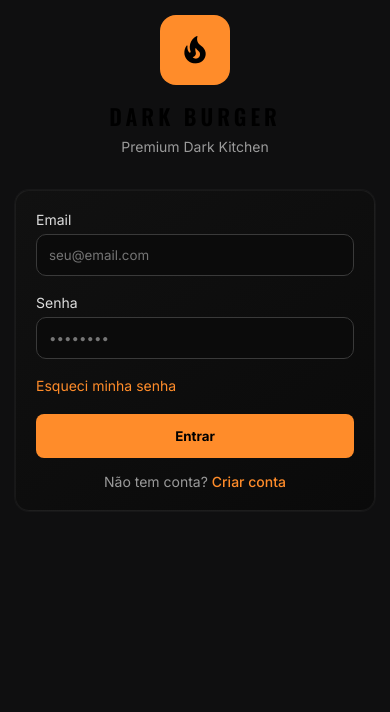
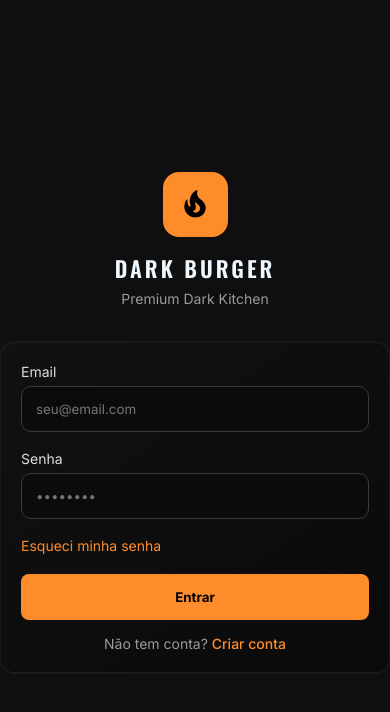
Before and after one commit to analui7/darkBurguer, an Angular app: page / in a window 390 px wide. Shown: the top 712 px of the page. Built offline with nearby package versions, Linux system fonts and the light colour scheme.

Commit message:
css responsive implementation

```diff
--- a/src/app/pages/cadastro/cadastro.css
+++ b/src/app/pages/cadastro/cadastro.css
@@ -4,6 +4,22 @@
   margin:0;
   padding:0;
   box-sizing:border-box;
+}
+
+/* COMPONENTE ANGULAR */
+:host{
+  width:100%;
+  min-height:100vh;
+
+  display:flex;
+  justify-content:center;
+  align-items:center;
+}
+
+html,
+body{
+  width:100%;
+  min-height:100%;
 }
 
 body{
@@ -21,19 +37,33 @@ body{
   padding:20px;
 }
 
-/* CONTAINER */
+/* =======================================
+   CONTAINER
+======================================= */
+
 .container{
   width:100%;
   max-width:450px;
+
+  display:flex;
+  flex-direction:column;
+  justify-content:center;
+
+  margin:auto;
 }
 
-/* VOLTAR */
+/* =======================================
+   VOLTAR
+======================================= */
+
 .back{
   display:flex;
   align-items:center;
   gap:6px;
 
-  margin-bottom:35px;
+  width:fit-content;
+
+  margin-bottom:40px;
 }
 
 .back .material-icons{
@@ -47,9 +77,18 @@ body{
 
   font-size:15px;
   font-weight:500;
+
+  transition:.2s;
 }
 
-/* LOGO */
+.back-link:hover{
+  color:#fff;
+}
+
+/* =======================================
+   LOGO
+======================================= */
+
 .logo-area{
   text-align:center;
   margin-bottom:28px;
@@ -75,12 +114,18 @@ body{
   font-size:42px;
 }
 
-/* TITULO */
-.logo-area h1{
+/* =======================================
+   TITULO
+======================================= */
+
+.logo-area h1,
+.tituloCriar{
   font-size:58px;
   font-weight:800;
 
   margin-bottom:10px;
+
+  line-height:1.1;
 }
 
 .subtitle{
@@ -88,18 +133,31 @@ body{
   font-size:16px;
 }
 
-/* CARD */
+/* =======================================
+   CARD
+======================================= */
+
 .card{
-  background:linear-gradient(145deg,#171717,#111);
+  background:linear-gradient(
+    145deg,
+    #171717,
+    #111
+  );
 
-  border:1px solid #242424;
+  border:1px solid rgba(255,255,255,0.06);
 
   border-radius:16px;
 
   padding:32px;
+
+  box-shadow:
+    0 0 0 1px rgba(255,255,255,0.03);
 }
 
-/* INPUTS */
+/* =======================================
+   INPUTS
+======================================= */
+
 .input-group{
   margin-bottom:24px;
 }
@@ -117,8 +175,6 @@ label{
 
 input{
   width:100%;
-
-  font-family: 'Inter', system-ui, -apple-system, sans-serif;
 
   height:56px;
 
@@ -138,13 +194,7 @@ input{
 
   transition:0.2s;
 
-   outline: none;
-}
-
-input:-webkit-autofill {
-  -webkit-box-shadow: 0 0 0 1000px #151515 inset !important;
-  -webkit-text-fill-color: #fff !important;
-
+  font-family:'Inter', system-ui, sans-serif;
 }
 
 input::placeholder{
@@ -153,9 +203,22 @@ input::placeholder{
 
 input:focus{
   border-color:#ff932f;
+
+  box-shadow:
+    0 0 0 1px rgba(255,147,47,0.15);
 }
 
-/* BOTÃO */
+input:-webkit-autofill{
+  -webkit-box-shadow:
+    0 0 0 1000px #151515 inset !important;
+
+  -webkit-text-fill-color:#fff !important;
+}
+
+/* =======================================
+   BOTÃO
+======================================= */
+
 button{
   width:100%;
   height:58px;
@@ -168,43 +231,53 @@ button{
   color:#000;
 
   font-size:18px;
-  font-weight:bold;
+  font-weight:700;
 
   cursor:pointer;
-font-family: 'Inter', system-ui, sans-serif;
-  transition:0.7s;
+
+  font-family:'Inter', system-ui, sans-serif;
+
+  transition:.2s;
 }
 
 button:hover{
-  opacity:0.92;
-  border-color: #ff932f;
+  transform:translateY(-1px);
+  opacity:.95;
 }
 
-/* ========================= */
-/* MOBILE */
-/* ========================= */
+/* =======================================
+   TABLET
+======================================= */
 
-@media(max-width:480px){
+@media (max-width:768px){
 
   body{
-    align-items:flex-start;
-    padding:28px 16px;
+    padding:24px;
+  }
+
+  .container{
+    max-width:450px;
+  }
+}
+
+/* =======================================
+   MOBILE
+======================================= */
+
+@media (max-width:480px){
+
+  body{
+    padding:16px;
   }
 
   .container{
     max-width:100%;
   }
 
-  /* VOLTAR */
   .back{
-    margin-bottom:26px;
+    margin-bottom:28px;
   }
 
-  .back-link{
-    font-size:15px;
-  }
-
-  /* LOGO */
   .logo-icon{
     width:68px;
     height:68px;
@@ -218,21 +291,21 @@ button:hover{
     font-size:36px;
   }
 
-  .logo-area h1{
-    font-size:35px;
-  }
+  .logo-area h1,
   .tituloCriar{
-    font-size: 35px;
+    font-size:38px;
   }
 
   .subtitle{
     font-size:14px;
   }
 
-  /* CARD */
   .card{
-    padding:28px;
-    border-radius:14px;
+    padding:24px;
+  }
+
+  .input-group{
+    margin-bottom:18px;
   }
 
   input{
@@ -240,10 +313,19 @@ button:hover{
     font-size:15px;
   }
 
-
-
   button{
     height:54px;
     font-size:15px;
   }
 }
+
+/* =======================================
+   MONITORES GRANDES
+======================================= */
+
+@media (min-width:1400px){
+
+  .container{
+    transform:scale(1.03);
+  }
+}
--- a/src/app/pages/esqueci/esqueci.css
+++ b/src/app/pages/esqueci/esqueci.css
@@ -6,38 +6,56 @@
   box-sizing: border-box;
 }
 
+html,
+body {
+  width: 100%;
+  min-height: 100%;
+}
+
 body {
   background: #000;
-    font-family: 'Inter', system-ui, -apple-system, sans-serif;
   color: #fff;
+  font-family: 'Inter', system-ui, -apple-system, sans-serif;
+
+  min-height: 100vh;
 
   display: flex;
   justify-content: center;
   align-items: center;
-  height: 100vh;
+
+  padding: 20px;
 }
 
-/* Container */
+/* ==================================
+   CONTAINER
+================================== */
+
 .container {
   width: 100%;
   max-width: 520px;
-  padding: 20px;
-  text-align: center;
+
+  display: flex;
+  flex-direction: column;
+
+  justify-content: center;
+
+  margin: auto;
 }
 
+/* ==================================
+   BOTÃO VOLTAR
+================================== */
 
-
-/* Voltar */
 .back {
   width: fit-content;
 
   background: #ff8c2a;
+
   padding: 8px 18px;
+
   border-radius: 14px;
 
-  margin-bottom: 60px;
-
-  margin-left: -10px; /* joga um pouco pra esquerda */
+  margin-bottom: 50px;
 }
 
 .back-link {
@@ -46,7 +64,10 @@ body {
   font-weight: bold;
 }
 
-/* Logo */
+/* ==================================
+   LOGO
+================================== */
+
 .logo-area {
   text-align: center;
   margin-bottom: 35px;
@@ -55,7 +76,9 @@ body {
 .logo-icon {
   width: 70px;
   height: 70px;
+
   background: #ff8c2a;
+
   border-radius: 16px;
 
   display: flex;
@@ -70,12 +93,10 @@ body {
   font-size: 32px;
 }
 
-/* Título */
 .logo-area h1 {
-  font-family: 'Oswald', sans-serif;
+  font-size: 26px;
+  font-weight: 700;
   letter-spacing: 2px;
-  font-size: 26px;
-  font-weight: bolder;
 }
 
 .logo-area p {
@@ -84,8 +105,10 @@ body {
   margin-top: 6px;
 }
 
+/* ==================================
+   TÍTULOS
+================================== */
 
-/* Título */
 h1 {
   font-size: 28px;
   font-weight: 700;
@@ -98,72 +121,167 @@ h1 {
   margin-bottom: 35px;
 }
 
-/* Card */
+/* ==================================
+   CARD
+================================== */
+
 .card {
+  width: 100%;
+
   background: linear-gradient(145deg, #111, #0a0a0a);
-  border: 1px solid #1f1f1f;
+
+  border: 1px solid rgba(255, 255, 255, 0.06);
+
   border-radius: 14px;
+
   padding: 25px;
+
   text-align: left;
+
+  box-shadow: 0 0 0 1px rgba(255,255,255,0.03);
 }
 
-/* Label */
+/* ==================================
+   FORM
+================================== */
+
 label {
+  display: block;
+
+  color: #ddd;
+
   font-size: 14px;
-  color: #ddd;
+
   margin-bottom: 6px;
-  display: block;
 }
 
-/* Input */
 input {
   width: 100%;
+
   padding: 12px;
+
   border-radius: 10px;
+
   border: 1px solid #2f2f2f;
+
   background: #0b0b0b;
+
   color: #fff;
+
   margin-bottom: 20px;
+
   outline: none;
+
+  transition: 0.2s;
 }
 
 input::placeholder {
   color: #777;
 }
 
-/* Focus */
 input:focus {
-  border: 1px solid #ff8c2a;
+  border-color: #ff8c2a;
+  box-shadow: 0 0 0 1px rgba(255,140,42,0.15);
 }
 
-/* Botão */
+/* ==================================
+   BOTÃO
+================================== */
+
 button {
   width: 100%;
+
   background: #ff8c2a;
+
   color: #000;
+
   border: none;
+
   padding: 14px;
+
   border-radius: 10px;
-  font-weight: bold;
+
+  font-weight: 700;
+
   cursor: pointer;
-    font-family: 'Inter', system-ui, -apple-system, sans-serif;
-  transition: 0.2s;
+
+  font-family: 'Inter', system-ui, -apple-system, sans-serif;
+
+  transition: 0.2s ease;
 }
 
 button:hover {
-  opacity: 0.9;
+  transform: translateY(-1px);
 }
 
-/* MOBILE AJUSTE */
-@media (max-width: 480px) {
+/* ==================================
+   TABLET
+================================== */
+
+@media (max-width: 768px) {
   body {
-    align-items: flex-start;
+    padding: 24px;
   }
 
   .container {
-    margin-top: 40px;
-  }
-.back {
-    margin-bottom: 50px;
+    max-width: 500px;
   }
 }
+
+/* ==================================
+   MOBILE
+================================== */
+
+@media (max-width: 480px) {
+  body {
+    padding: 16px;
+  }
+
+  .container {
+    max-width: 100%;
+  }
+
+  .back {
+    margin-bottom: 35px;
+  }
+
+  .logo-icon {
+    width: 65px;
+    height: 65px;
+  }
+
+  .logo-area h1 {
+    font-size: 22px;
+  }
+
+  .card {
+    padding: 20px;
+  }
+
+  input {
+    padding: 14px;
+  }
+
+  button {
+    padding: 15px;
+  }
+}
+
+/* ==================================
+   MONITORES GRANDES
+================================== */
+
+@media (min-width: 1400px) {
+  .container {
+    transform: scale(1.05);
+  }
+}
+
+:host {
+  width: 100%;
+  min-height: 100vh;
+
+  display: flex;
+  justify-content: center;
+  align-items: center;
+}
--- a/src/app/pages/login/login.css
+++ b/src/app/pages/login/login.css
@@ -8,36 +8,62 @@
   box-sizing: border-box;
 }
 
+html,
+body {
+  width: 100%;
+  min-height: 100%;
+}
+
 body {
   background: #000;
   color: #fff;
   font-family: 'Inter', system-ui, -apple-system, sans-serif;
+
   display: flex;
   justify-content: center;
   align-items: center;
-  height: 100vh;
+
+  min-height: 100vh;
+
+  padding: 20px;
 }
 
-/* Container */
+/* ==========================================
+   CONTAINER PRINCIPAL
+========================================== */
+
 .container {
   width: 100%;
   max-width: 420px;
-  padding: 20px;
+
+  display: flex;
+  flex-direction: column;
+  justify-content: center;
+
+  margin: auto;
 }
 
-a{
+/* ==========================================
+   LINKS
+========================================== */
+
+a {
   text-decoration: none;
-color: black;
+  color: black;
 }
-/* Logo */
+
+.entrar {
+  text-decoration: none;
+  color: #000;
+}
+
+/* ==========================================
+   LOGO
+========================================== */
+
 .logo-area {
   text-align: center;
   margin-bottom: 35px;
-}
-
-.entrar{
-  text-decoration: none;
-  color: #000;
 }
 
 .logo-icon {
@@ -58,7 +84,6 @@ color: black;
   font-size: 32px;
 }
 
-/* Título */
 .logo-area h1 {
   font-family: 'Oswald', sans-serif;
   letter-spacing: 4px;
@@ -71,22 +96,33 @@ color: black;
   margin-top: 6px;
 }
 
-/* Card */
+/* ==========================================
+   CARD
+========================================== */
+
 .card {
   background: linear-gradient(145deg, #111, #0a0a0a);
-  border: 1px solid rgba(255, 255, 255, 0.06); /* BORDA FINA */
+
+  border: 1px solid rgba(255, 255, 255, 0.06);
+
   border-radius: 14px;
+
   padding: 25px;
-   font-family: 'Inter', system-ui, -apple-system, sans-serif;
-  box-shadow: 0 0 0 1px rgba(255,255,255,0.03);
 
+  font-family: 'Inter', system-ui, -apple-system, sans-serif;
+
+  box-shadow: 0 0 0 1px rgba(255, 255, 255, 0.03);
+
+  width: 100%;
 }
 
-/* Form */
+/* ==========================================
+   FORM
+========================================== */
+
 form {
   display: flex;
   flex-direction: column;
-   font-family: 'Inter', system-ui, -apple-system, sans-serif;
 }
 
 label {
@@ -95,42 +131,42 @@ label {
   color: #ddd;
 }
 
-*/* INPUT CORRIGIDO */
 .card input {
   width: 100%;
   background-color: #0b0b0b;
   color: #fff;
-  font-family: 'Inter', sans-serif;
+
   border-radius: 10px;
+
   padding: 12px;
+
   margin-bottom: 18px;
 
-  border: 1px solid #3a3a3a; /* cinza claro visível */
+  border: 1px solid #3a3a3a;
+
   outline: none;
- font-family: 'Inter', system-ui, -apple-system, sans-serif;
-  box-shadow: none;
+
+  font-family: 'Inter', sans-serif;
+
+  transition: 0.25s ease;
 }
 
 .card input:focus {
-  border: 1px solid rgba(255, 140, 42, 0.4) !important;
+  border: 1px solid rgba(255, 140, 42, 0.4);
   box-shadow: 0 0 0 1px rgba(255, 140, 42, 0.15);
 }
 
-/* Remove estilo branco do Chrome */
+/* Chrome Autofill */
+
 input:-webkit-autofill {
   -webkit-box-shadow: 0 0 0 1000px #0b0b0b inset !important;
   -webkit-text-fill-color: #fff !important;
-
 }
 
+/* ==========================================
+   ESQUECI SENHA
+========================================== */
 
-/* Focus */
-input:focus {
-  border: 1px solid #ff8c2a;
-  box-shadow: 0 0 0 1px rgba(255, 140, 42, 0.2);
-}
-
-/* Link */
 .forgot {
   color: #ff8c2a;
   font-size: 14px;
@@ -138,20 +174,41 @@ input:focus {
   margin-bottom: 20px;
 }
 
-/* Botão */
+/* ==========================================
+   BOTÃO
+========================================== */
+
 button {
+  width: 100%;
+
   background: #ff8c2a;
-  color: #000000;
-  font-family: 'Inter',  sans-serif;
+
+  color: #000;
+
   border: none;
+
   padding: 14px;
+
   border-radius: 8px;
-  font-weight: bold;
+
+  font-family: 'Inter', sans-serif;
+  font-weight: 700;
+
   cursor: pointer;
+
   margin-bottom: 15px;
+
+  transition: 0.2s ease;
 }
 
-/* Texto final */
+button:hover {
+  transform: translateY(-1px);
+}
+
+/* ==========================================
+   TEXTO FINAL
+========================================== */
+
 .signup {
   text-align: center;
   font-size: 14px;
@@ -164,17 +221,70 @@ button {
   cursor: pointer;
 }
 
-/* MOBILE */
+/* ==========================================
+   TABLETS
+========================================== */
+
+@media (max-width: 768px) {
+  body {
+    padding: 24px;
+  }
+
+  .container {
+    max-width: 430px;
+  }
+}
+
+/* ==========================================
+   MOBILE
+========================================== */
+
 @media (max-width: 480px) {
+  body {
+    padding: 16px;
+  }
+
   .container {
-    padding: 15px;
+    max-width: 100%;
+  }
+
+  .logo-icon {
+    width: 65px;
+    height: 65px;
   }
 
   .logo-area h1 {
     font-size: 22px;
+    letter-spacing: 3px;
   }
 
   .card {
     padding: 20px;
   }
+
+  .card input {
+    padding: 14px;
+  }
+
+  button {
+    padding: 15px;
+  }
 }
+
+/* ==========================================
+   MONITORES GRANDES
+========================================== */
+
+@media (min-width: 1400px) {
+  .container {
+    transform: scale(1.05);
+  }
+}
+
+:host {
+  width: 100%;
+  display: flex;
+  justify-content: center;
+  align-items: center;
+  min-height: 100vh;
+}
--- a/src/app/pages/login/login.html
+++ b/src/app/pages/login/login.html
@@ -20,7 +20,7 @@
         <label>Senha</label>
         <input id="input" type="password" placeholder="••••••••">
 
-        <a href="/html/forgot.html" class="forgot">Esqueci minha senha</a>
+        <a  routerLink="/esqueci" class="forgot">Esqueci minha senha</a>
 
         <button type="button" class="entrar" routerLink="/inicio">Entrar</button>
 
--- a/src/styles.css
+++ b/src/styles.css
@@ -6,6 +6,7 @@ body {
   padding: 0;
   background: #0f0f10;
   font-family: 'Inter', sans-serif;
+  color: aliceblue;
 }
 
 * {
```
Also changed, not shown: src/app/pages/inicio/inicio.html (+4 -4 lines).
